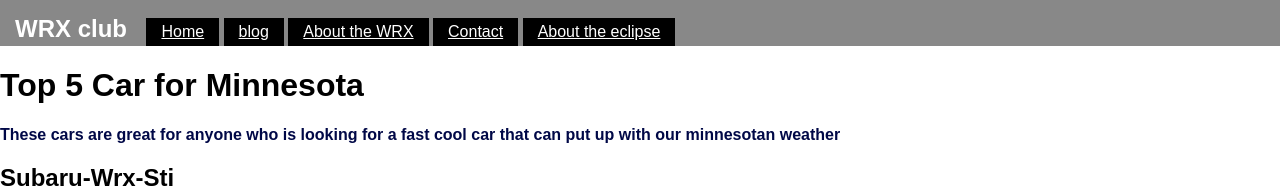
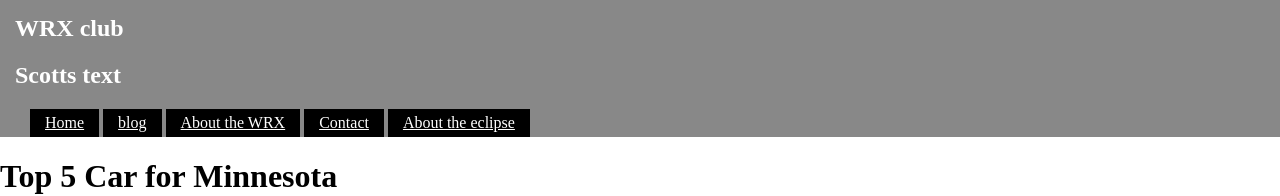
Before and after one commit to codster0073/gitHub-trial, a plain HTML site: page CarLinks.html in a window 1280 px wide. Shown: the top 196 px of the page. Drawn offline with Linux system fonts and the light colour scheme.

Commit message:
made some changes m8

```diff
--- a/CarLinks.css
+++ b/CarLinks.css
@@ -1,6 +1,6 @@
 body {
 	background:none;
-	font-family: arial;
+	font-family: Times New Roman, Serif;
 	margin:0;
 }
 p {
--- a/CarLinks.html
+++ b/CarLinks.html
@@ -9,6 +9,7 @@
 <header>
 	<nav>
 		<h1>WRX club</h1>
+		<h2>Scotts text</h2>
 		<ul>
 			<li><a href="CarLinks.html">Home</a></li>
 			<li><a href="blog.html">blog</a></li>
```
